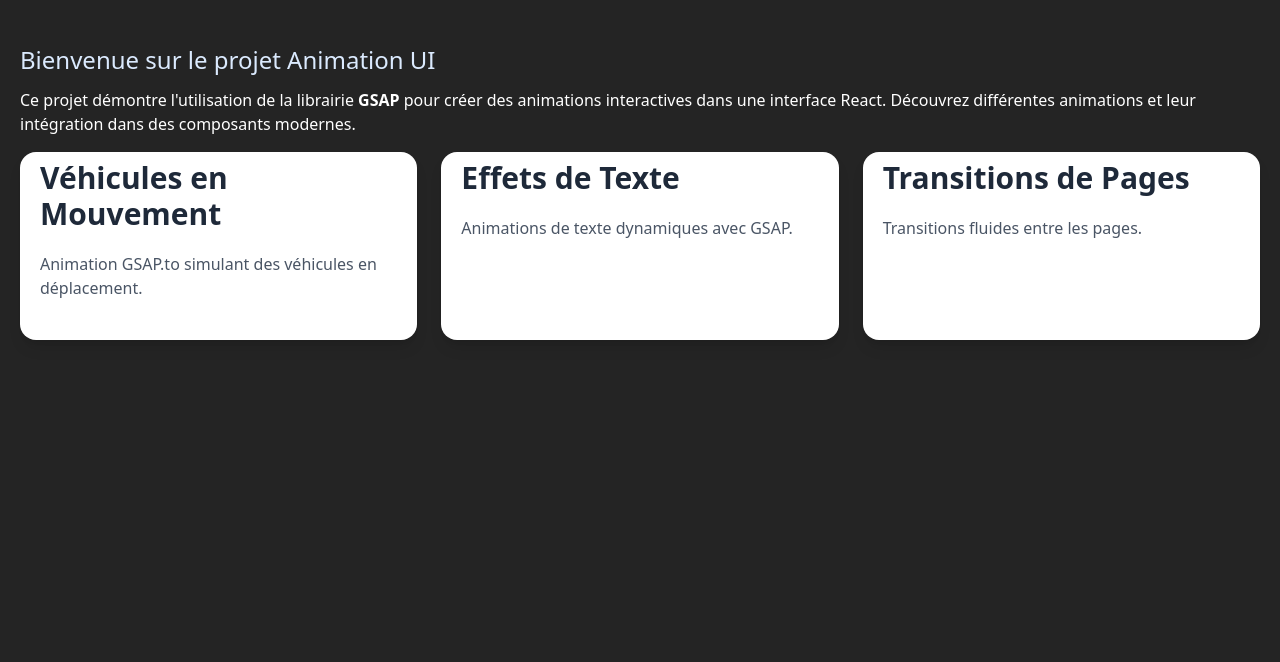
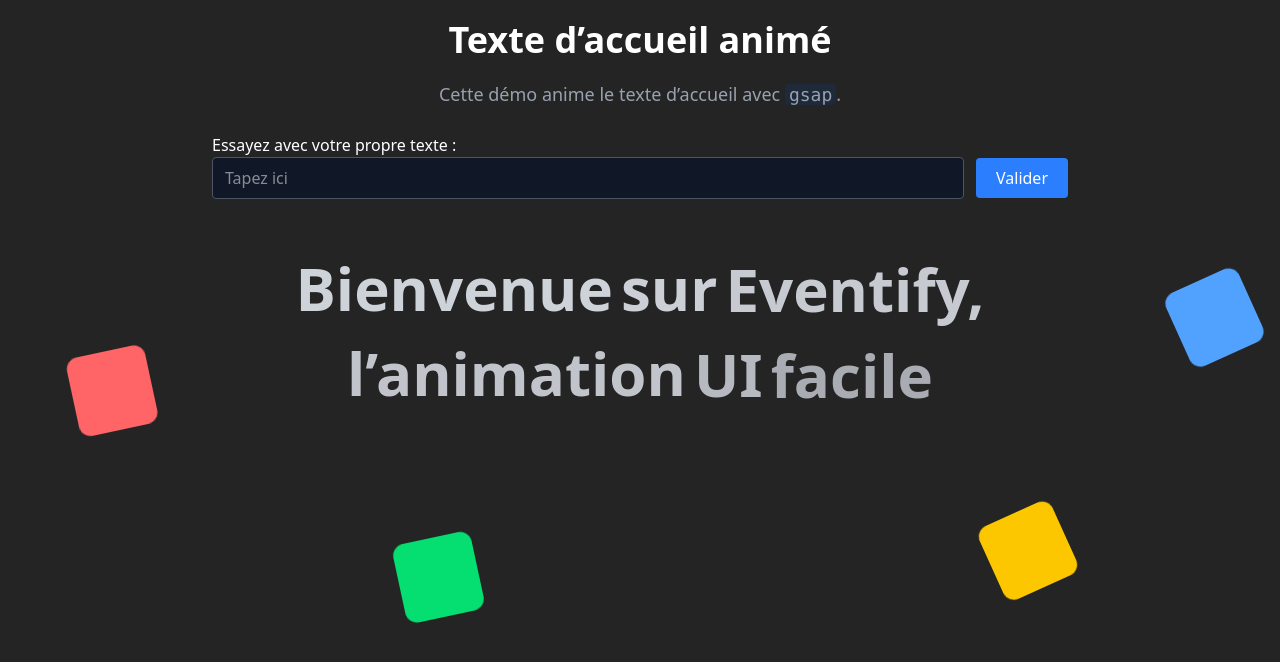
Before and after one commit to windev0/react-animated-ui, a React (Vite) app: page /hero-txt in a window 1280 px wide. Before the commit this address led to /. Shown: the top 662 px of the page. Built offline with nearby package versions, Linux system fonts and the light colour scheme.

Commit message:
chore: hero-text

```diff
--- a/src/App.tsx
+++ b/src/App.tsx
@@ -2,6 +2,7 @@
 import "./App.css";
 import HomePage from "./pages/Home.page";
 import VehiculePage from "./pages/Vehicule.page";
+import HeroText from "./pages/Herotext";
 
 function App() {
   return (
@@ -9,6 +10,7 @@
       <Routes>
         <Route path="/" element={<HomePage />} />
         <Route path="/gsp-to" element={<VehiculePage />} />
+        <Route path="/hero-txt" element={<HeroText />} />
         <Route path="*" element={<Navigate to={"/"} />} />
       </Routes>
     </BrowserRouter>
--- /dev/null
+++ b/src/pages/Herotext.tsx
@@ -0,0 +1,140 @@
+// src/components/HeroText.tsx
+import { useEffect, useRef, useState } from "react";
+import gsap from "gsap";
+import { useGSAP } from "@gsap/react";
+
+const defaultText = "Bienvenue sur Eventify, l’animation UI facile";
+
+export default function HeroText() {
+  const containerRef = useRef<HTMLDivElement>(null);
+  const [text, settext] = useState(defaultText);
+
+  useGSAP(() => {
+    gsap.to("#red-box", {
+      x: -150,
+      y: -100,
+      repeat: -1,
+      yoyo: true,
+      duration: 2,
+      rotate: 180,
+    });
+    gsap.to("#green-box", {
+      x: 200,
+      y: 100,
+      repeat: -1,
+      duration: 2,
+      yoyo: true,
+      rotate: 180,
+    });
+    gsap.to("#blue-box", {
+      x: 200,
+      y: -200,
+      repeat: -1,
+      duration: 2,
+      yoyo: true,
+      rotate: 360,
+    });
+    gsap.to("#yellow-box", {
+      x: 0,
+      y: 50,
+      duration: 2,
+      repeat: -1,
+      yoyo: true,
+      rotate: 360,
+      // ease:""
+    });
+  }, []);
+
+  useEffect(() => {
+    const words = containerRef.current?.querySelectorAll(".word");
+    if (words) {
+      gsap.fromTo(
+        words,
+        { opacity: 0, y: 20 },
+        {
+          opacity: 1,
+          y: 0,
+          repeat: 100,
+          duration: 2.5,
+          ease: "power2.out",
+          stagger: 0.2,
+        }
+      );
+    }
+    console.log("object");
+  }, [text]);
+
+  const handleText = (newText: string) => {
+    if (newText) {
+      settext(newText);
+    }
+  };
+  return (
+    <section className="p-5 flex flex-col flex-wrap max-w-4xl mx-auto ">
+      <h1 className="text-2xl sm:text-3xl md:text-4xl font-semibold text-white mb-2 text-center">
+        Texte d’accueil animé
+      </h1>
+      <p className="mt-3 text-gray-400 text-center text-base sm:text-lg">
+        Cette démo anime le texte d’accueil avec{" "}
+        <code className="bg-gray-800 px-1 rounded">gsap</code>.
+      </p>
+      <div className="text-white mt-6 w-full">
+        <p className="mb-2r">Essayez avec votre propre texte :</p>
+        <form
+          className="flex flex-col sm:flex-row gap-3 items-center w-full"
+          onSubmit={(e) => {
+            e.preventDefault();
+            const form = e.target as HTMLFormElement;
+            const input = form.elements.namedItem("myText") as HTMLInputElement;
+            handleText(input.value);
+            input.value = "";
+          }}
+        >
+          <input
+            type="text"
+            name="myText"
+            placeholder="Tapez ici"
+            className="px-3 py-2 rounded border border-gray-600 bg-gray-900 text-white flex-1 w-full sm:w-auto"
+            autoComplete="off"
+          />
+          <button
+            type="submit"
+            className="bg-blue-500 hover:bg-blue-600 text-white px-5 py-2 rounded transition-colors w-full sm:w-auto"
+          >
+            Valider
+          </button>
+        </form>
+      </div>
+      <div
+        ref={containerRef}
+        className="text-2xl sm:text-4xl md:text-6xl font-bold text-center text-gray-300 leading-snug mt-8 sm:mt-12 break-words"
+      >
+        {text.split(" ").map((word, i) => (
+          <span key={i} className="word inline-block mx-1 opacity-0">
+            {word}
+          </span>
+        ))}
+      </div>
+      <div className="flex justify-between  mt-8">
+        <div
+          id="green-box"
+          className="h-20 w-20 bg-green-400 rounded-xl absolute"
+        ></div>
+        <div
+          id="red-box"
+          className="h-20 w-20 bg-red-400 rounded-xl absolute"
+        ></div>
+      </div>
+      <div className="flex justify-end mt-5">
+        <div
+          id="blue-box"
+          className="h-20 w-20 bg-blue-400 rounded-xl absolute"
+        ></div>
+        <div
+          id="yellow-box"
+          className="h-20 w-20 text-2xl text-center text-black bg-yellow-400 rounded-xl absolute"
+        ></div>
+      </div>
+    </section>
+  );
+}
--- a/src/pages/Home.page.tsx
+++ b/src/pages/Home.page.tsx
@@ -25,7 +25,7 @@
         <SectionBlock
           title="Effets de Texte"
           description="Animations de texte dynamiques avec GSAP."
-          route="/text-effects"
+          route="/hero-txt"
           animationType="text"
         />
         <SectionBlock
```
